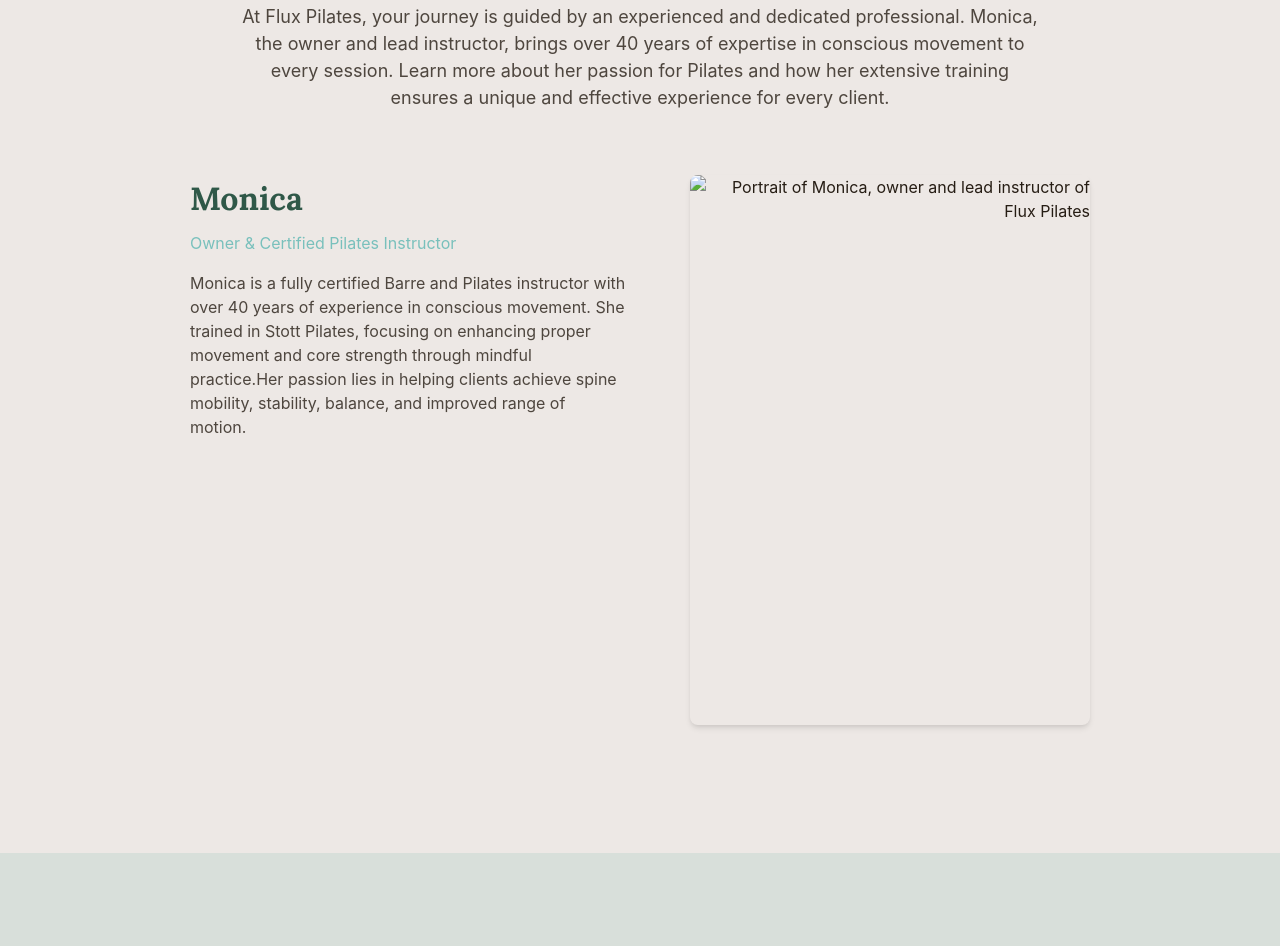
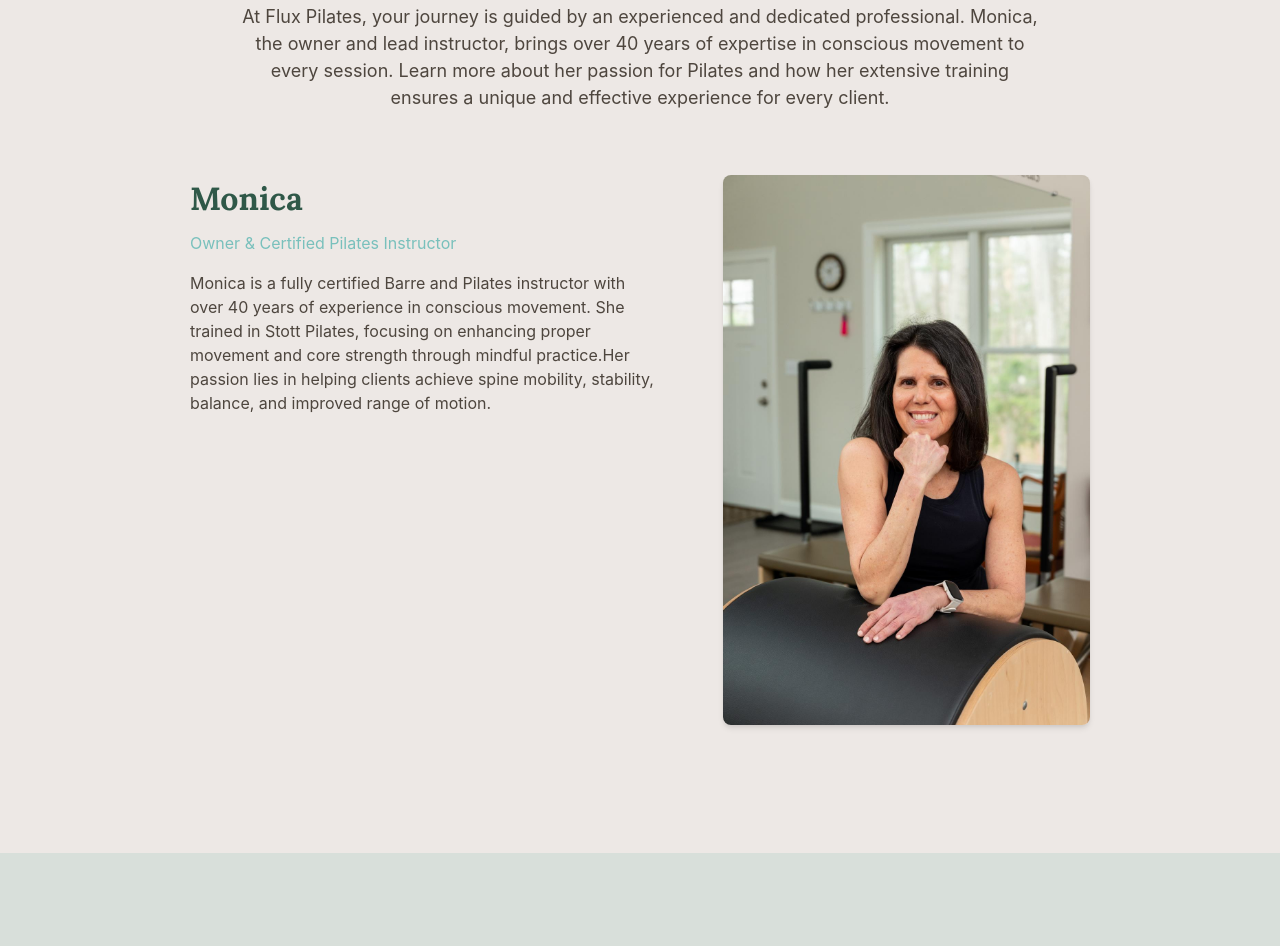
Before and after one commit to Chadzinho/flux-pilates-site, a plain HTML site: page index.html in a window 1280 px wide. Shown: the part 1828-2774 px from the top of the page. Drawn offline with nearby package versions, Linux system fonts and the light colour scheme; the site is published under a folder, as on GitHub Pages, so addresses that start at the root find nothing.

Commit message:
Fix instructor-image file path

```diff
--- a/index.html
+++ b/index.html
@@ -162,7 +162,7 @@
                         </div>
                         <div class="instructor-image-side">
                             <img
-                                src="/photos/instructor-image.jpg"
+                                src="photos/instructor-image.jpg"
                                 alt="Portrait of Monica, owner and lead instructor of Flux Pilates"
                                 class="instructor-portrait"
                             />
```
